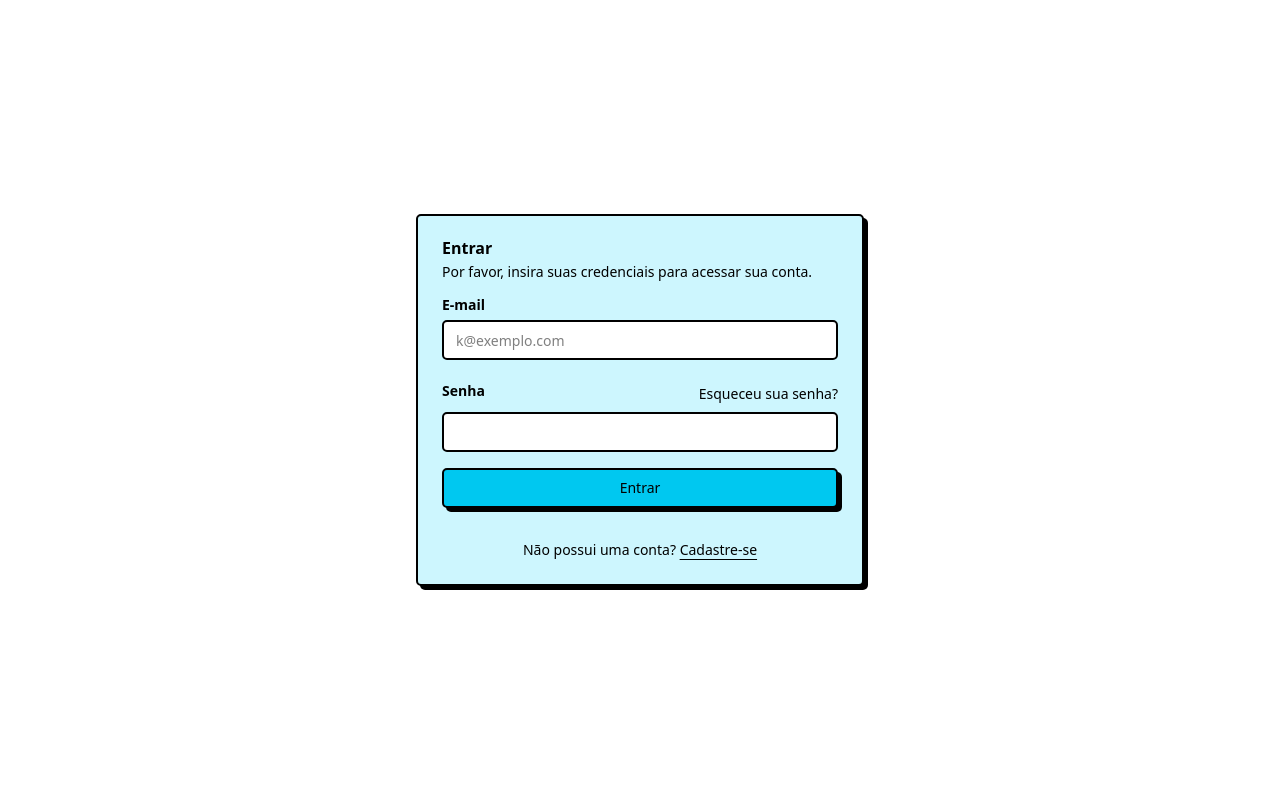
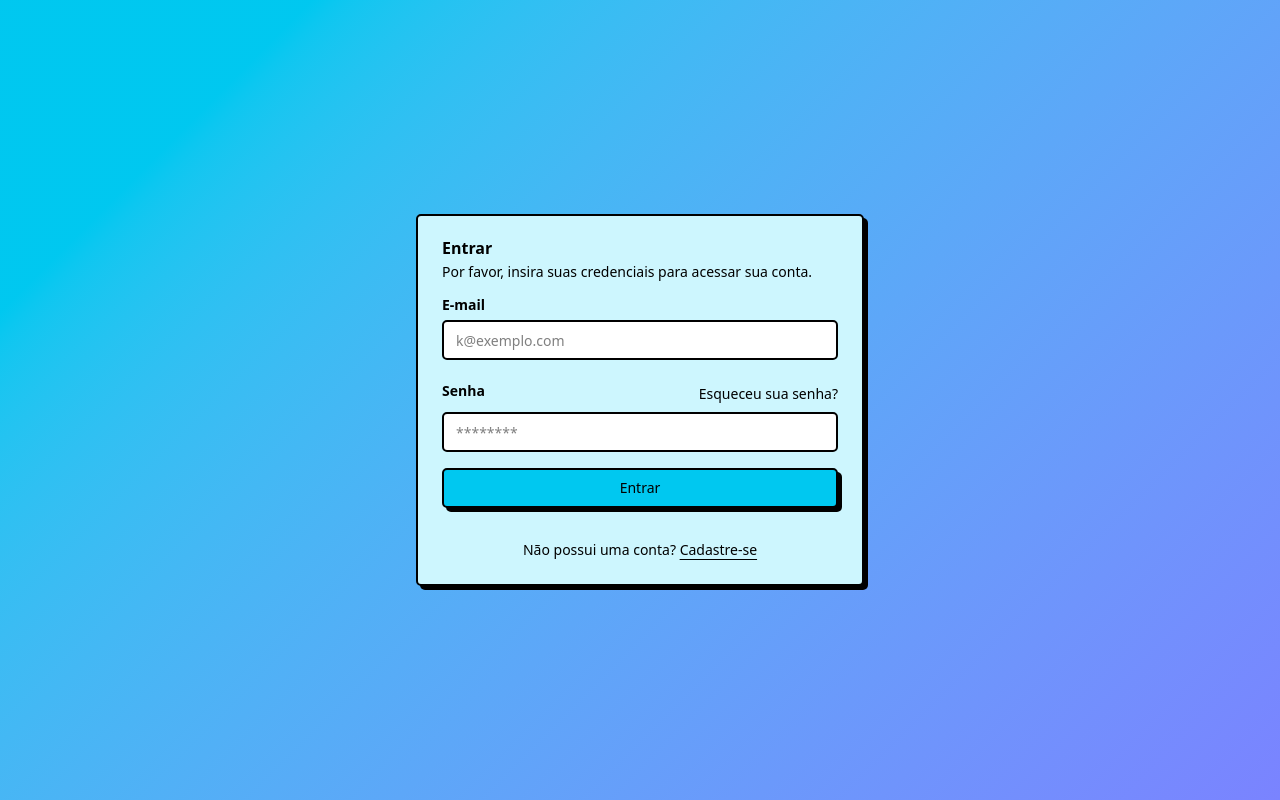
Before and after one commit to kallebe/routines-frontend, a React (Vite) app: page /login in a window 1280 px wide. Built offline with nearby package versions, Linux system fonts and the light colour scheme.

Commit message:
Background login

```diff
--- a/src/pages/Login.tsx
+++ b/src/pages/Login.tsx
@@ -37,8 +37,13 @@ function Login() {
   }
 
   return (
-    <div className="flex items-center justify-center min-h-screen bg-secondary-background">
-      <Card className='w-md mx-auto'>
+    <div
+      className="flex items-center justify-center min-h-screen"
+      style={{
+        background: 'linear-gradient(135deg, var(--main) 15%, var(--chart-3) 100%)',
+      }}
+    >
+      <Card className='w-md max-w-full mx-auto'>
         <form onSubmit={handleSubmit} className="space-y-4">
           <CardHeader>
             <CardTitle>Entrar</CardTitle>
@@ -72,6 +77,7 @@ function Login() {
                 <Input
                   id="password"
                   type="password"
+                  placeholder='********'
                   value={password}
                   onChange={e => setPassword(e.target.value)}
                   required
```
